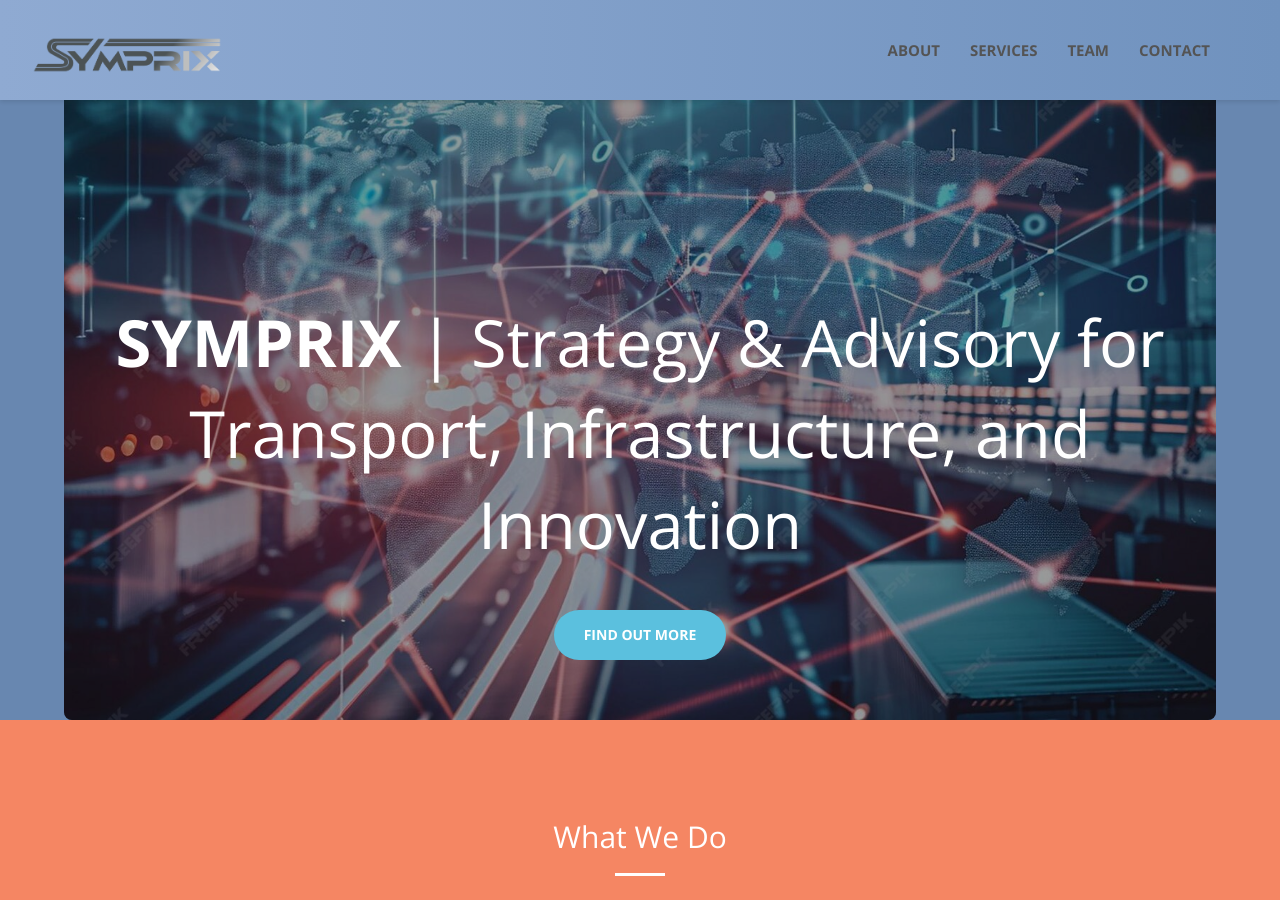
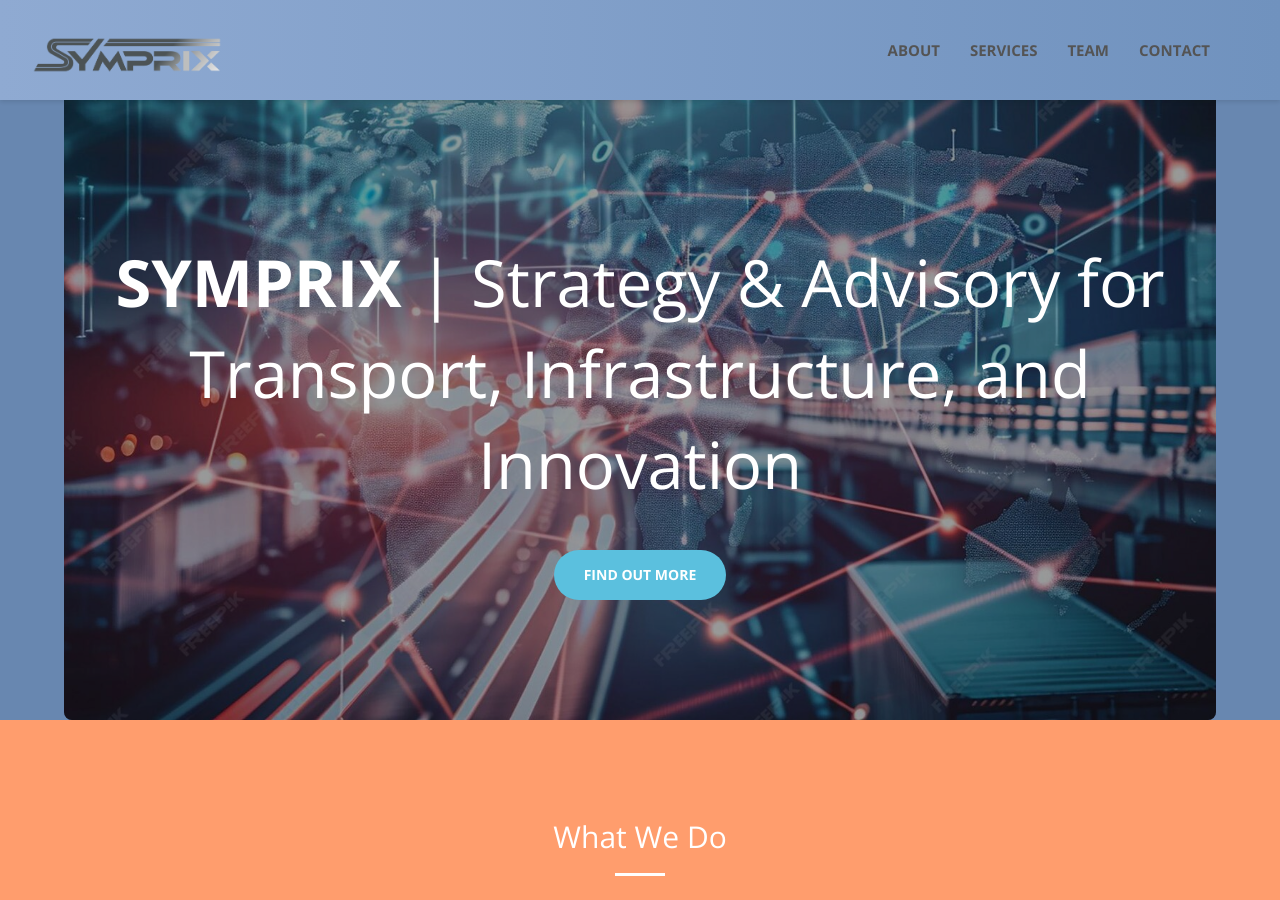
Before and after one commit to CD-Symprix/symprix, a Jekyll site: the page built from index.html, in a window 1280 px wide and 900 px high. Built offline with Jekyll 4.4.1, drawn with Linux system fonts in a browser that asks for light colours.

Commit message:
Update main.scss

```diff
--- a/css/main.scss
+++ b/css/main.scss
@@ -116,7 +116,7 @@ $theme-dark: #222;
   flex-direction: column;   // vertical stack
   justify-content: flex-end; // ⬅️ push content to the bottom
   align-items: center;      // center horizontally
-  padding-bottom: 60px;     // ⬅️ keeps text a bit above bottom
+  padding-bottom: 120px;     // ⬅️ keeps text a bit above bottom
 }
 .hero-content::before {
   content: "";
@@ -144,7 +144,7 @@ header {
 
 /* === What We Do Section === */
 #about.bg-primary {
-  background-color: #f58663;   // lighter orange
+  background-color: #FF9D6D;   // lighter orange
 }
 #about .cta-text {
   font-size: 18px;     // bigger text than default
```
